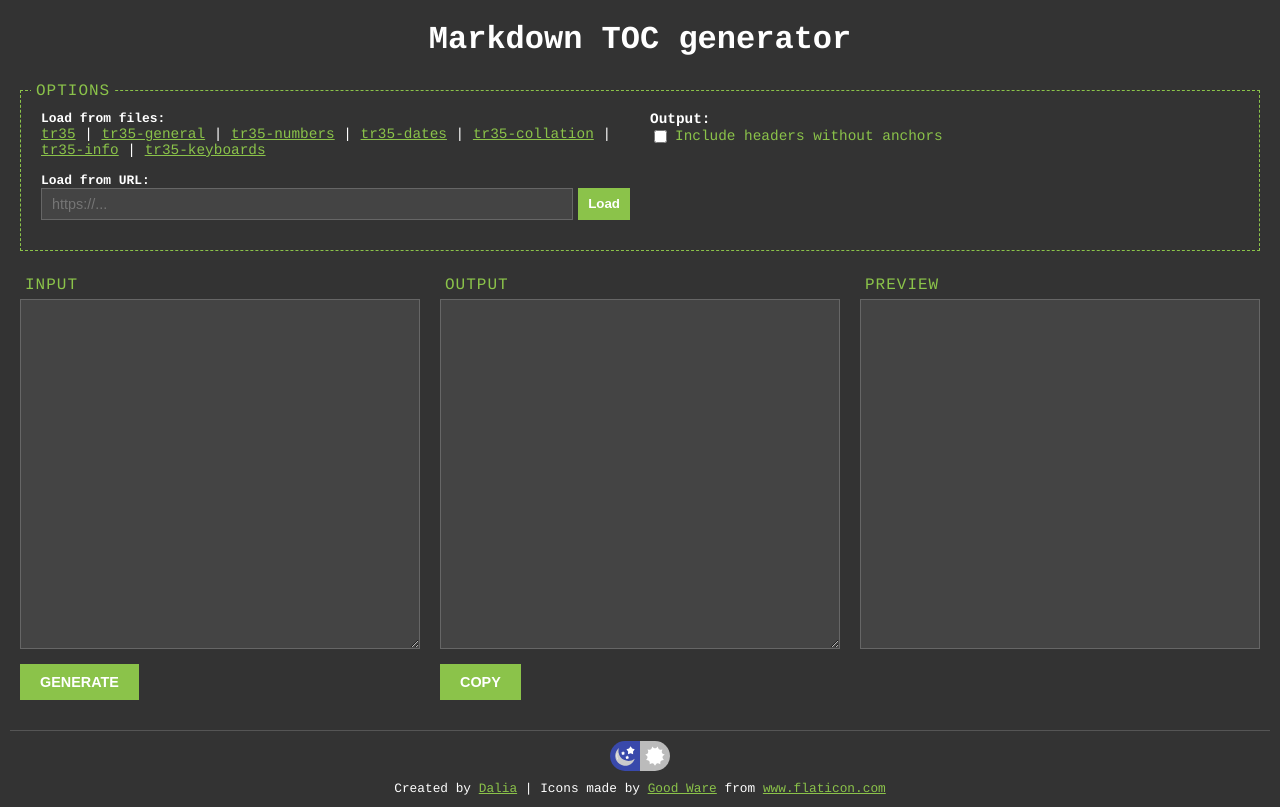
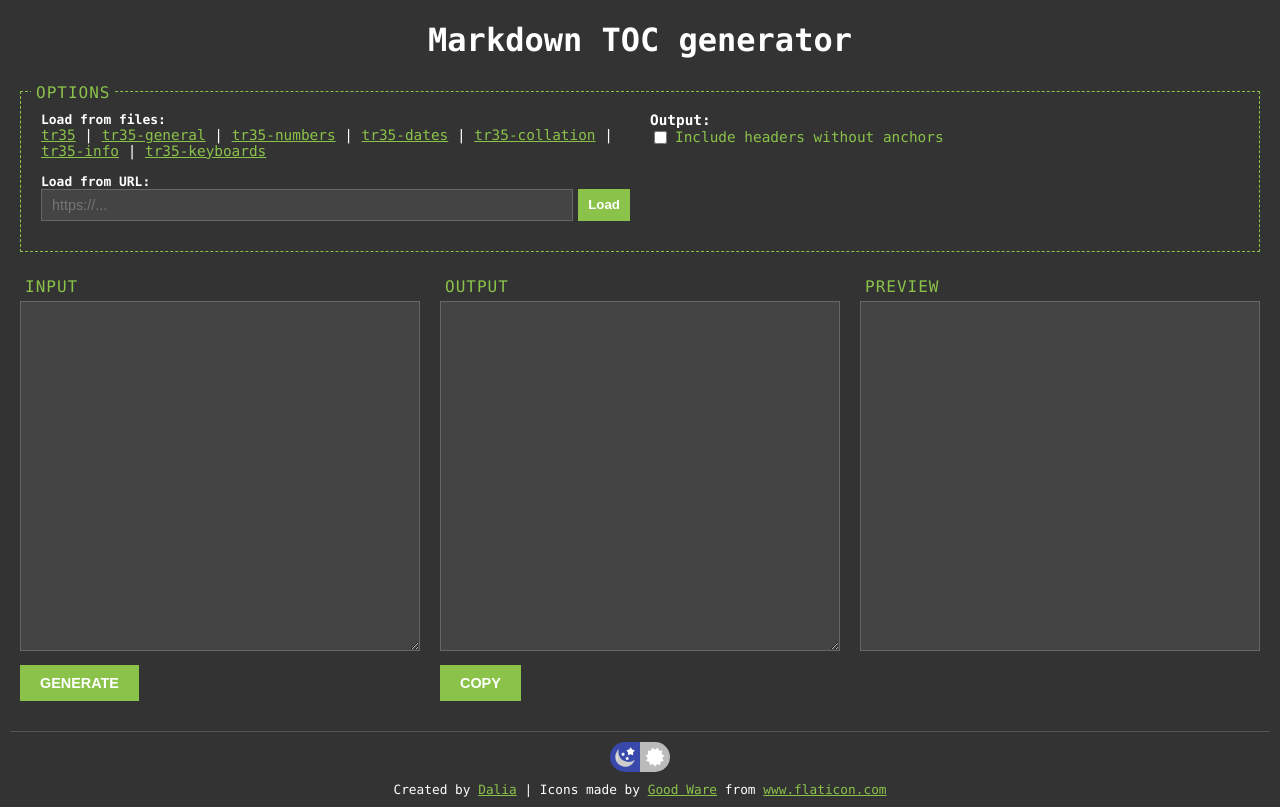
Before and after one commit to not-dalia/gfm-toc, a plain HTML site: page index.html in a window 1280 px wide. Drawn offline with nearby package versions, Linux system fonts and the light colour scheme.

Commit message:
updated font

```diff
--- a/index.html
+++ b/index.html
@@ -4,7 +4,7 @@
   <meta charset="UTF-8">
   <meta name="viewport" content="width=device-width, initial-scale=1.0">
   <title>Markdown TOC Generator</title>
-  <link rel="stylesheet" href="./style.css">
+  <link rel="stylesheet" href="./style.css?t=1">
 
 </head>
 <body>
@@ -88,7 +88,7 @@
 
 <!-- partial -->
   <script src="https://cdn.jsdelivr.net/npm/marked/marked.min.js"></script>
-  <script  src="./script.js"></script>
+  <script  src="./script.js?t=1"></script>
 
   <script>
     var tocPageMode = "night";
--- a/style.css
+++ b/style.css
@@ -10,7 +10,7 @@ html, body {
 
 body {
 	padding: 0 10px 10px 10px;
-	font-family: courier, "Courier New", monospace, sans-serif;
+	font-family: consolas, courier, monospace, sans-serif;
 	display: flex;
 	flex-direction: column;
 }
```
